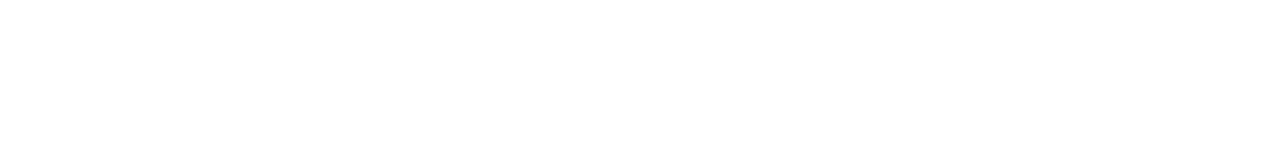
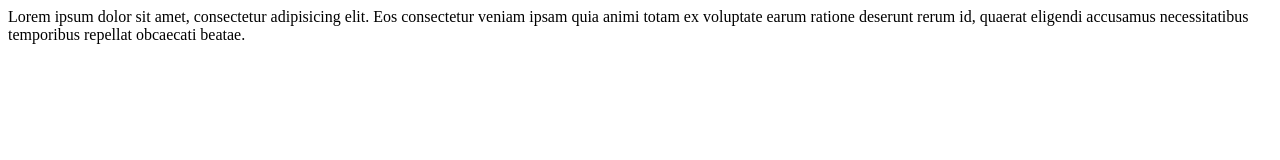
Before and after one commit to djvang/teste, a plain HTML site: page index.html in a window 1280 px wide. Drawn offline with Linux system fonts and the light colour scheme.

Commit message:
Add text in index.html

```diff
--- a/index.html
+++ b/index.html
@@ -7,6 +7,6 @@
   <title>Document</title>
 </head>
 <body>
-
+  Lorem ipsum dolor sit amet, consectetur adipisicing elit. Eos consectetur veniam ipsam quia animi totam ex voluptate earum ratione deserunt rerum id, quaerat eligendi accusamus necessitatibus temporibus repellat obcaecati beatae.
 </body>
 </html>
```
